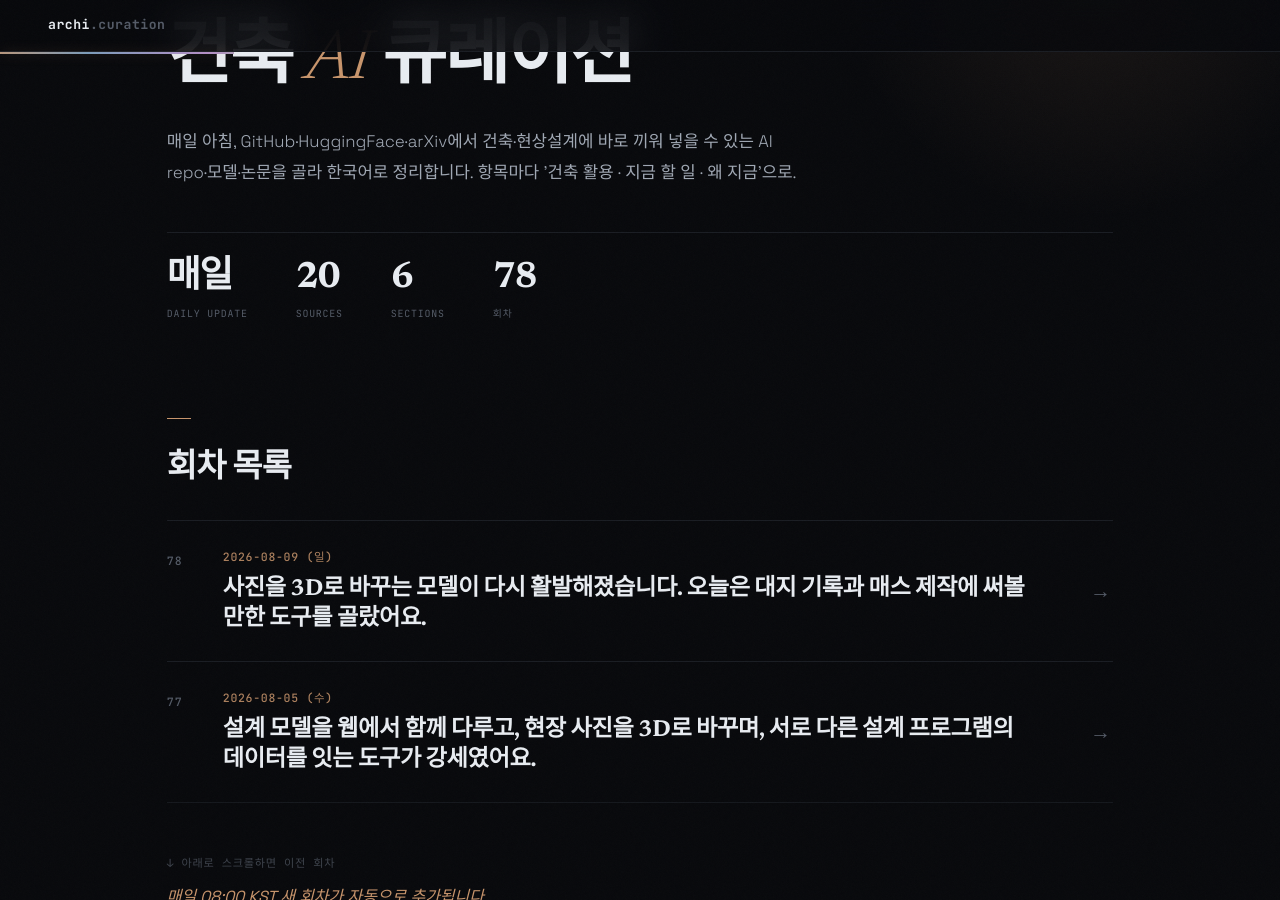
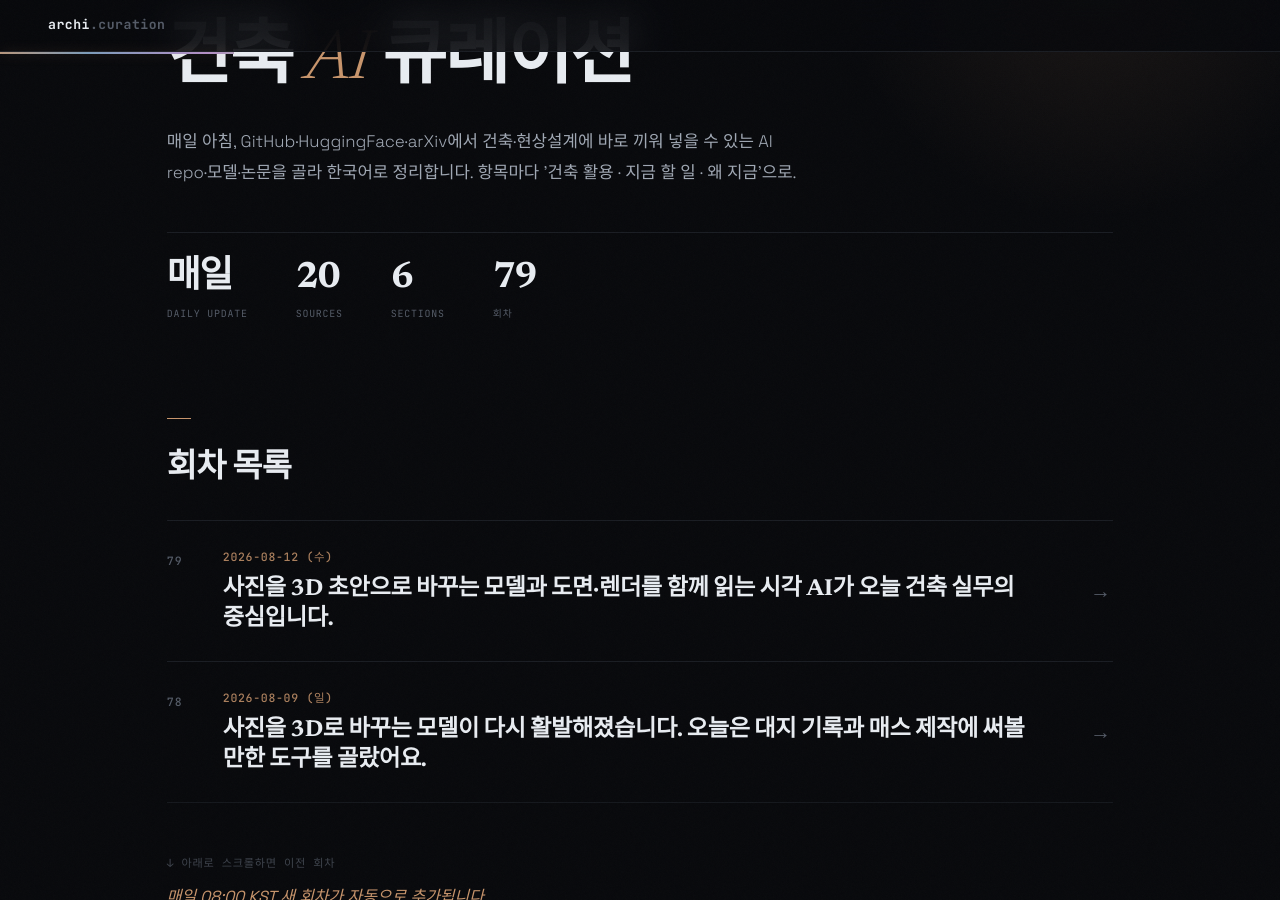
Before and after one commit to ghkch5gh-jpg/ainews-curation, a Jekyll site: the page built from index.md, in a window 1280 px wide and 900 px high, scrolled down 190 px. Built offline with Jekyll 4.4.1, drawn with Linux system fonts in a browser that asks for light colours; some web fonts are replaced.

Commit message:
daily: 2026-08-12

```diff
--- /dev/null
+++ b/2026-08-12_수.md
@@ -0,0 +1,201 @@
+---
+title: 2026-08-12 (수)
+eyebrow: ARCH · AI CURATION
+hero_title: "2026 · 08 · 12 <em>(수)</em>"
+description: "사진을 3D 초안으로 바꾸는 모델과 도면·렌더를 함께 읽는 시각 AI가 오늘 건축 실무의 중심입니다."
+summary: 사진을 3D 초안으로 바꾸는 모델과 도면·렌더를 함께 읽는 시각 AI가 오늘 건축 실무의 중심입니다.
+---
+
+<div class="news">
+<section class="news-flow-sec reveal"><h2 class="news-flow__t">이번 회차 흐름</h2><div class="news-flow"><p>안녕하세요! 오늘은 사진과 렌더를 3D 검토 자료로 바꾸는 도구가 눈에 띕니다. 가벼운 모델도 늘어서 고성능 장비 없이 시험할 선택지가 생겼어요. 도면과 설명문을 함께 읽는 AI는 설계안 비교표나 검토 메모를 만드는 데 써볼 만합니다. 반면 오늘 공개된 논문 목록에서는 코드 저장소가 확인된 건축 관련 연구가 없어 제외했어요. 새 기술을 바로 설계 원본에 적용하기보다 작은 가구나 한 개 실부터 시험하는 편이 안전합니다.</p></div></section>
+<section class="news-sec">
+<h2 class="news-sec__t">오늘의 헤드라인</h2>
+<article class="ni reveal">
+  <header class="ni__h">
+    <span class="ni__n">01</span>
+    <a class="ni__t" href="https://huggingface.co/stabilityai/stable-point-aware-3d" target="_blank" rel="noopener">사진의 형태를 읽는 Stable Point-Aware 3D <span class="ni__arrow">↗</span></a>
+    <span class="ni__tr"><span class="ni__src">HuggingFace</span><span class="ni__score">8/10</span></span>
+  </header>
+  <p class="ni__body">이미지를 입력해 3D 결과를 만드는 Image-to-3D 모델입니다. 다만 발췌문만으로 단일 사진에서 앞뒤 관계를 추론하는 방식이나 특정 대상에 대한 적합성, 결과물의 정밀도는 확인할 수 없습니다.</p>
+  <ul class="ni__pts"><li>사진 한 장을 3D 형태 초안으로 변환</li><li>가구·조형물·입면 요소의 빠른 비교에 적합</li><li>치수와 면 상태는 CAD에서 다시 확인해야 함</li></ul>
+  <div class="ni__meta">
+    <div class="ni__row"><dt>얻는 것</dt><dd>사진 기반 3D 생성 가능성을 시험해볼 수 있습니다. 건축 설계 활용성과 결과물의 형식·정확도는 별도로 검증해야 합니다.</dd></div>
+    <div class="ni__row ni__row--do"><dt>지금 할 일</dt><dd><p class="ni__do-text"><code class="ni__code">git clone https://huggingface.co/stabilityai/stable-point-aware-3d</code> 후 예제 이미지로 출력 형식과 품질을 확인하세요.</p></dd></div>
+    <div class="ni__row ni__row--why"><dt>왜 지금</dt><dd>사진 기반 3D 생성이 단순한 정면 복원을 넘어 깊이와 가려진 형태를 함께 추정하는 방향으로 발전하고 있습니다.</dd></div>
+  </div>
+  <footer class="ni__f"><span class="ni__verified">✓ 원문 대조</span><a class="ni__story" href="https://huggingface.co/stabilityai/stable-point-aware-3d" target="_blank" rel="noopener">스토리 →</a></footer>
+</article>
+<article class="ni reveal">
+  <header class="ni__h">
+    <span class="ni__n">02</span>
+    <a class="ni__t" href="https://huggingface.co/ChrisColeTech/Pixal3D-GGUF" target="_blank" rel="noopener">작은 장비용 Pixal3D 압축판 <span class="ni__arrow">↗</span></a>
+    <span class="ni__tr"><span class="ni__src">HuggingFace</span><span class="ni__score">8/10</span></span>
+  </header>
+  <p class="ni__body">Pixal3D의 양자화된 GGUF 배포판으로 표시된 Image-to-3D 모델입니다. 메시와 PBR 생성 관련 태그도 붙어 있습니다. 구체적인 메모리 절감량과 원본 대비 품질 차이는 발췌문만으로 확인할 수 없습니다.</p>
+  <ul class="ni__pts"><li>사진 기반 3D 모델을 가벼운 형식으로 제공</li><li>설계 이미지를 외부에 올리지 않는 시험 가능</li><li>원본 모델과 결과 품질 비교 필요</li></ul>
+  <div class="ni__meta">
+    <div class="ni__row"><dt>얻는 것</dt><dd>로컬 환경에서 이미지 기반 3D 생성과 메시·PBR 출력 가능성을 시험해볼 수 있습니다. 장비별 메모리 사용량과 결과 품질은 직접 측정해야 해요.</dd></div>
+    <div class="ni__row ni__row--do"><dt>지금 할 일</dt><dd><p class="ni__do-text"><code class="ni__code">git clone https://huggingface.co/ChrisColeTech/Pixal3D-GGUF</code> 후 작은 가구 이미지로 메모리 사용량, 생성 시간, 출력 형식을 기록하세요.</p></dd></div>
+    <div class="ni__row ni__row--why"><dt>왜 지금</dt><dd>3D 생성 모델의 크기를 줄인 배포판이 빠르게 늘면서 소규모 설계사무소도 로컬 실험을 시작하기 쉬워지고 있습니다.</dd></div>
+  </div>
+  <footer class="ni__f"><span class="ni__verified">✓ 원문 대조</span><a class="ni__story" href="https://huggingface.co/ChrisColeTech/Pixal3D-GGUF" target="_blank" rel="noopener">스토리 →</a></footer>
+</article>
+<article class="ni reveal">
+  <header class="ni__h">
+    <span class="ni__n">03</span>
+    <a class="ni__t" href="https://huggingface.co/meta-models/Muse-Glimmer-30B" target="_blank" rel="noopener">도면과 설명을 함께 읽는 Muse Glimmer <span class="ni__arrow">↗</span></a>
+    <span class="ni__tr"><span class="ni__src">HuggingFace</span><span class="ni__score">7/10</span></span>
+  </header>
+  <p class="ni__body">30B 규모로 표시된 Muse Glimmer 모델입니다. 채팅 템플릿에는 이미지와 영상 입력을 나타내는 항목이 포함돼 있습니다. 도면 판독, 설계설명서 대조, 법규 검토 능력은 발췌문만으로 확인할 수 없습니다.</p>
+  <ul class="ni__pts"><li>이미지와 문장을 한 번에 검토</li><li>도면 주석·렌더·설명서 사이의 차이 탐색 가능</li><li>면적과 법규 판단에는 별도 계산 절차 필요</li></ul>
+  <div class="ni__meta">
+    <div class="ni__row"><dt>얻는 것</dt><dd>이미지와 문장을 함께 입력하는 실험 후보로 검토할 수 있습니다. 건축 도면 검토에 쓸 수 있는지는 대표 도면과 정답을 준비해 별도로 평가해야 합니다.</dd></div>
+    <div class="ni__row ni__row--do"><dt>지금 할 일</dt><dd><p class="ni__do-text"><code class="ni__code">git clone https://huggingface.co/meta-models/Muse-Glimmer-30B</code> 후 이미지와 설명문을 함께 입력할 수 있는지부터 확인하세요.</p></dd></div>
+    <div class="ni__row ni__row--why"><dt>왜 지금</dt><dd>시각 AI가 사진 설명을 넘어 문서와 도면을 함께 읽는 쪽으로 이동하면서 설계 검수 활용 가능성이 커지고 있습니다.</dd></div>
+  </div>
+  <footer class="ni__f"><span class="ni__verified">✓ 원문 대조</span><a class="ni__story" href="https://huggingface.co/meta-models/Muse-Glimmer-30B" target="_blank" rel="noopener">스토리 →</a></footer>
+</article>
+<article class="ni reveal">
+  <header class="ni__h">
+    <span class="ni__n">04</span>
+    <a class="ni__t" href="https://huggingface.co/Lightricks/LTX-2.5" target="_blank" rel="noopener">정지 렌더를 발표 영상으로 만드는 LTX 2.5 <span class="ni__arrow">↗</span></a>
+    <span class="ni__tr"><span class="ni__src">HuggingFace</span><span class="ni__score">7/10</span></span>
+  </header>
+  <p class="ni__body">이미지를 영상으로 만드는 Image-to-Video 모델입니다. 텍스트·영상·오디오를 다루는 여러 태그도 표시돼 있습니다. 정지 렌더에 카메라 이동을 적용할 수 있는지와 건축 형태의 일관성은 실제 실행으로 확인해야 합니다.</p>
+  <ul class="ni__pts"><li>정지 렌더를 짧은 동영상으로 변환</li><li>발표용 카메라 이동 시안 제작 가능</li><li>건축 요소가 변형되는 장면은 반드시 제외</li></ul>
+  <div class="ni__meta">
+    <div class="ni__row"><dt>얻는 것</dt><dd>정지 이미지 기반 영상 제작 가능성을 시험할 수 있습니다. 설계 표현에 사용할 경우 프레임마다 원본 형태가 유지되는지 검토해야 해요.</dd></div>
+    <div class="ni__row ni__row--do"><dt>지금 할 일</dt><dd><p class="ni__do-text"><code class="ni__code">git clone https://huggingface.co/Lightricks/LTX-2.5</code> 후 저해상도 이미지로 짧은 영상 생성부터 시험하세요.</p></dd></div>
+    <div class="ni__row ni__row--why"><dt>왜 지금</dt><dd>영상 모델이 빠르게 갱신되면서 렌더 한 장만으로도 발표 연출을 미리 검토할 수 있게 됐습니다.</dd></div>
+  </div>
+  <footer class="ni__f"><span class="ni__verified">✓ 원문 대조</span><a class="ni__story" href="https://huggingface.co/Lightricks/LTX-2.5" target="_blank" rel="noopener">스토리 →</a></footer>
+</article>
+<article class="ni reveal">
+  <header class="ni__h">
+    <span class="ni__n">05</span>
+    <a class="ni__t" href="https://huggingface.co/mistralai/Shieldstral-1.0-3B" target="_blank" rel="noopener">출력 위험을 거르는 Shieldstral 1.0 <span class="ni__arrow">↗</span></a>
+    <span class="ni__tr"><span class="ni__src">HuggingFace</span><span class="ni__score">6/10</span></span>
+  </header>
+  <p class="ni__body">이름상 Shieldstral 1.0의 3B 모델이며, 설정에는 Mistral3 계열 구조가 표시돼 있습니다. 그러나 발췌문에는 안전성 검사 기능이나 지원하는 위험 기준에 관한 설명이 없어 구체적인 용도를 검증할 수 없습니다.</p>
+  <ul class="ni__pts"><li>AI 답변을 사전에 정한 기준으로 검사</li><li>근거 없는 단정과 민감정보 표시 가능</li><li>법규 원문과 판정 규칙은 사용자가 제공해야 함</li></ul>
+  <div class="ni__meta">
+    <div class="ni__row"><dt>얻는 것</dt><dd>출력 안전성 검사 모델인지 확인하려면 전체 모델 카드와 지원 정책 분류를 먼저 살펴봐야 합니다. 건축법이나 개인정보 검사를 수행한다고 단정할 근거는 현재 발췌문에 없습니다.</dd></div>
+    <div class="ni__row ni__row--do"><dt>지금 할 일</dt><dd><p class="ni__do-text"><code class="ni__code">git clone https://huggingface.co/mistralai/Shieldstral-1.0-3B</code> 후 모델 카드에서 지원하는 안전성 분류와 입력 형식을 확인하세요.</p></dd></div>
+    <div class="ni__row ni__row--why"><dt>왜 지금</dt><dd>설계사무소에서 AI 사용 범위가 넓어질수록 생성 기능만큼 잘못된 답을 막는 장치가 중요해지고 있습니다.</dd></div>
+  </div>
+  <footer class="ni__f"><span class="ni__verified"></span><a class="ni__story" href="https://huggingface.co/mistralai/Shieldstral-1.0-3B" target="_blank" rel="noopener">스토리 →</a></footer>
+</article>
+</section>
+<section class="news-sec">
+<h2 class="news-sec__t">모델 · 데이터셋</h2>
+<article class="ni reveal">
+  <header class="ni__h">
+    <span class="ni__n">06</span>
+    <a class="ni__t" href="https://huggingface.co/inclusionAI/Ling-3.0-flash" target="_blank" rel="noopener">빠른 문서 분류용 Ling 3.0 Flash <span class="ni__arrow">↗</span></a>
+    <span class="ni__tr"><span class="ni__src">HuggingFace</span><span class="ni__score">5/10</span></span>
+  </header>
+  <p class="ni__body">Ling 3.0 Flash라는 이름의 대화형 모델이며, 발췌된 채팅 템플릿에는 사고 옵션과 도구 호출 지원이 표시돼 있습니다. 긴 문서의 분류·요약 성능이나 공모지침 처리 능력은 발췌문만으로 확인할 수 없습니다.</p>
+  <ul class="ni__pts"><li>긴 지침서의 항목별 분류 가능</li><li>제출물·일정·면적 조건을 표로 정리</li><li>모든 결과에 원문 위치를 붙이는 설정 필요</li></ul>
+  <div class="ni__meta">
+    <div class="ni__row"><dt>얻는 것</dt><dd>문서 정리 후보 모델로 시험할 수 있지만, 긴 문맥 지원 범위와 요약 정확도는 별도 평가가 필요합니다.</dd></div>
+    <div class="ni__row ni__row--do"><dt>지금 할 일</dt><dd><p class="ni__do-text"><code class="ni__code">git clone https://huggingface.co/inclusionAI/Ling-3.0-flash</code> 후 짧은 지침서 일부로 요약 정확도와 근거 문장 제시 여부를 시험하세요.</p></dd></div>
+    <div class="ni__row ni__row--why"><dt>왜 지금</dt><dd>속도를 앞세운 대형 언어 모델이 늘면서 긴 설계지침을 여러 번 비교하는 작업에 선택지가 많아졌습니다.</dd></div>
+  </div>
+  <footer class="ni__f"><span class="ni__verified">✓ 원문 대조</span><a class="ni__story" href="https://huggingface.co/inclusionAI/Ling-3.0-flash" target="_blank" rel="noopener">스토리 →</a></footer>
+</article>
+<article class="ni reveal">
+  <header class="ni__h">
+    <span class="ni__n">07</span>
+    <a class="ni__t" href="https://huggingface.co/inclusionAI/Ling-3.0-tiny" target="_blank" rel="noopener">노트북 시험용 Ling 3.0 Tiny <span class="ni__arrow">↗</span></a>
+    <span class="ni__tr"><span class="ni__src">HuggingFace</span><span class="ni__score">5/10</span></span>
+  </header>
+  <p class="ni__body">Ling 3.0 Tiny라는 이름의 대화형 모델입니다. 발췌된 채팅 템플릿에는 사고 옵션과 도구 호출 지원이 표시돼 있지만, 모델 크기와 노트북 실행 성능은 확인되지 않습니다.</p>
+  <ul class="ni__pts"><li>작은 장비에서 반복 문서 작업 시험 가능</li><li>실 이름·파일명·회의 메모 정리에 적합</li><li>복잡한 설계 판단에는 사용하지 않는 편이 안전</li></ul>
+  <div class="ni__meta">
+    <div class="ni__row"><dt>얻는 것</dt><dd>간단한 텍스트 정리 작업의 후보로 시험할 수 있습니다. 외부 전송 없이 실행 가능한지와 필요한 메모리는 실제 실행 환경에서 확인해야 합니다.</dd></div>
+    <div class="ni__row ni__row--do"><dt>지금 할 일</dt><dd><p class="ni__do-text"><code class="ni__code">git clone https://huggingface.co/inclusionAI/Ling-3.0-tiny</code> 후 회의 메모 정리 품질과 메모리 사용량을 측정하세요.</p></dd></div>
+    <div class="ni__row ni__row--why"><dt>왜 지금</dt><dd>작은 모델도 단순 사무 작업에는 충분해지면서 모든 일을 거대한 AI에 맡길 필요가 줄고 있습니다.</dd></div>
+  </div>
+  <footer class="ni__f"><span class="ni__verified">✓ 원문 대조</span><a class="ni__story" href="https://huggingface.co/inclusionAI/Ling-3.0-tiny" target="_blank" rel="noopener">스토리 →</a></footer>
+</article>
+<article class="ni reveal">
+  <header class="ni__h">
+    <span class="ni__n">08</span>
+    <a class="ni__t" href="https://huggingface.co/endless-frontier/BigBang-v1" target="_blank" rel="noopener">이미지 검토용 BigBang v1 <span class="ni__arrow">↗</span></a>
+    <span class="ni__tr"><span class="ni__src">HuggingFace</span><span class="ni__score">5/10</span></span>
+  </header>
+  <p class="ni__body">채팅 템플릿상 이미지와 영상 입력을 받을 수 있는 BigBang v1 모델입니다. 이미지 설명이나 렌더 검토의 정확도, 작은 문자 판독 능력은 발췌문만으로 확인할 수 없습니다.</p>
+  <ul class="ni__pts"><li>렌더와 설계 설명을 함께 비교</li><li>화면에 보이는 요소의 누락 검사 가능</li><li>작은 문자와 치수 판독 성능은 미확인</li></ul>
+  <div class="ni__meta">
+    <div class="ni__row"><dt>얻는 것</dt><dd>이미지와 문장을 함께 입력하는 검토 실험에 사용할 수 있는지 평가해볼 수 있습니다. 건축 이미지 판독 능력은 정답이 있는 자료로 직접 채점해야 합니다.</dd></div>
+    <div class="ni__row ni__row--do"><dt>지금 할 일</dt><dd><p class="ni__do-text"><code class="ni__code">git clone https://huggingface.co/endless-frontier/BigBang-v1</code> 후 이미지 한 장과 확인 항목을 입력해 지원 여부와 결과 정확도를 점검하세요.</p></dd></div>
+    <div class="ni__row ni__row--why"><dt>왜 지금</dt><dd>범용 시각 AI가 계속 공개되면서 건축 도면과 렌더에 맞는 모델을 비교 시험할 시점입니다.</dd></div>
+  </div>
+  <footer class="ni__f"><span class="ni__verified">✓ 원문 대조</span><a class="ni__story" href="https://huggingface.co/endless-frontier/BigBang-v1" target="_blank" rel="noopener">스토리 →</a></footer>
+</article>
+<article class="ni reveal">
+  <header class="ni__h">
+    <span class="ni__n">09</span>
+    <a class="ni__t" href="https://huggingface.co/deepgrove/maple-preview" target="_blank" rel="noopener">가벼운 글쓰기 모델 Maple Preview <span class="ni__arrow">↗</span></a>
+    <span class="ni__tr"><span class="ni__src">HuggingFace</span><span class="ni__score">4/10</span></span>
+  </header>
+  <p class="ni__body">Maple Preview라는 이름의 대화형 모델이며, 발췌된 채팅 템플릿에는 도구 호출 형식이 포함돼 있습니다. 설명문 작성이나 문서 편집에 특화됐다는 근거는 발췌문에서 확인되지 않습니다.</p>
+  <ul class="ni__pts"><li>설계 메모를 여러 길이의 설명문으로 변환</li><li>패널 문장과 발표 대본의 말투 통일 가능</li><li>면적·재료·법규 정보는 원본에서 확인</li></ul>
+  <div class="ni__meta">
+    <div class="ni__row"><dt>얻는 것</dt><dd>문장 요약과 길이 조절 작업에 쓸 수 있는지는 직접 시험해야 합니다. 건축 전문 지식이나 사실 정확도도 별도로 검증해야 해요.</dd></div>
+    <div class="ni__row ni__row--do"><dt>지금 할 일</dt><dd><p class="ni__do-text"><code class="ni__code">git clone https://huggingface.co/deepgrove/maple-preview</code> 후 확정된 메모를 여러 길이로 줄이는 시험을 진행하세요.</p></dd></div>
+    <div class="ni__row ni__row--why"><dt>왜 지금</dt><dd>화려한 생성보다 작고 구체적인 문서 작업을 맡기는 모델이 실무에서는 더 안정적인 선택이 될 수 있습니다.</dd></div>
+  </div>
+  <footer class="ni__f"><span class="ni__verified"></span><a class="ni__story" href="https://huggingface.co/deepgrove/maple-preview" target="_blank" rel="noopener">스토리 →</a></footer>
+</article>
+<article class="ni reveal">
+  <header class="ni__h">
+    <span class="ni__n">10</span>
+    <a class="ni__t" href="https://huggingface.co/drbaph/MiniMax-H3-Turbo-Lora-ComfyUI" target="_blank" rel="noopener">영상과 문장을 함께 다루는 MiniMax H3 <span class="ni__arrow">↗</span></a>
+    <span class="ni__tr"><span class="ni__src">HuggingFace</span><span class="ni__score">5/10</span></span>
+  </header>
+  <p class="ni__body">MiniMax H3용으로 표시된 Text-to-Video LoRA 어댑터이며 ComfyUI 관련 태그가 붙어 있습니다. 발췌문에는 이미지 입력 지원이나 카메라 이동·시간대 변화 기능이 명시돼 있지 않습니다.</p>
+  <ul class="ni__pts"><li>상자 연결 방식으로 영상 생성 순서 구성</li><li>카메라 이동·시간대 변화 시안에 활용</li><li>창호와 구조선의 프레임별 변형 검사 필요</li></ul>
+  <div class="ni__meta">
+    <div class="ni__row"><dt>얻는 것</dt><dd>ComfyUI에서 텍스트 기반 영상 생성 효과를 조정하는 용도로 시험할 수 있습니다. 렌더 이미지를 직접 움직이는 용도인지는 별도로 확인해야 합니다.</dd></div>
+    <div class="ni__row ni__row--do"><dt>지금 할 일</dt><dd><p class="ni__do-text"><code class="ni__code">git clone https://huggingface.co/drbaph/MiniMax-H3-Turbo-Lora-ComfyUI</code> 후 필요한 기반 모델과 ComfyUI 적용 방법을 모델 카드에서 확인하세요.</p></dd></div>
+    <div class="ni__row ni__row--why"><dt>왜 지금</dt><dd>영상 생성 모델을 원하는 표현에 맞게 가볍게 조정한 배포판이 빠르게 늘고 있습니다.</dd></div>
+  </div>
+  <footer class="ni__f"><span class="ni__verified">✓ 원문 대조</span><a class="ni__story" href="https://huggingface.co/drbaph/MiniMax-H3-Turbo-Lora-ComfyUI" target="_blank" rel="noopener">스토리 →</a></footer>
+</article>
+</section>
+<section class="news-sec">
+<h2 class="news-sec__t">개발 툴</h2>
+<article class="ni reveal">
+  <header class="ni__h">
+    <span class="ni__n">11</span>
+    <a class="ni__t" href="https://huggingface.co/unsloth/Muse-Glimmer-30B-GGUF" target="_blank" rel="noopener">로컬 실행용 Muse Glimmer GGUF <span class="ni__arrow">↗</span></a>
+    <span class="ni__tr"><span class="ni__src">HuggingFace</span><span class="ni__score">6/10</span></span>
+  </header>
+  <p class="ni__body">Muse Glimmer 30B의 GGUF 배포판으로 표시된 저장소입니다. 채팅 템플릿에는 이미지·영상·텍스트 입력 항목이 포함돼 있습니다. 실제 로컬 실행 요건과 제공되는 양자화 종류는 발췌문만으로 확인할 수 없습니다.</p>
+  <ul class="ni__pts"><li>외부 업로드 없이 시각 자료 검토 가능</li><li>압축 단계별 파일을 골라 장비에 맞출 수 있음</li><li>메모리와 응답 속도 사전 측정 필요</li></ul>
+  <div class="ni__meta">
+    <div class="ni__row"><dt>얻는 것</dt><dd>이미지와 문장을 다루는 GGUF 모델의 로컬 실행 가능성을 검토할 수 있습니다. 보안 효과와 필요한 메모리는 실행 방식과 장비 조건을 확인한 뒤 판단해야 해요.</dd></div>
+    <div class="ni__row ni__row--do"><dt>지금 할 일</dt><dd><p class="ni__do-text"><code class="ni__code">git clone https://huggingface.co/unsloth/Muse-Glimmer-30B-GGUF</code> 후 제공 파일과 실행 도구, 각 파일의 메모리 요구량을 확인하세요.</p></dd></div>
+    <div class="ni__row ni__row--why"><dt>왜 지금</dt><dd>보안 때문에 외부 AI 사용이 어려운 설계사무소에서 로컬 시각 모델의 가치가 커지고 있습니다.</dd></div>
+  </div>
+  <footer class="ni__f"><span class="ni__verified">✓ 원문 대조</span><a class="ni__story" href="https://huggingface.co/unsloth/Muse-Glimmer-30B-GGUF" target="_blank" rel="noopener">스토리 →</a></footer>
+</article>
+<article class="ni reveal">
+  <header class="ni__h">
+    <span class="ni__n">12</span>
+    <a class="ni__t" href="https://huggingface.co/meta-models/Muse-Glimmer-30B-GGUF" target="_blank" rel="noopener">공식 Muse Glimmer 압축판 <span class="ni__arrow">↗</span></a>
+    <span class="ni__tr"><span class="ni__src">HuggingFace</span><span class="ni__score">6/10</span></span>
+  </header>
+  <p class="ni__body">meta-models 계정에서 제공하는 Muse Glimmer 30B의 GGUF 저장소입니다. 채팅 템플릿에는 이미지·영상·텍스트 입력 항목이 포함돼 있지만, 발췌문만으로 공식 배포판 여부나 제공되는 압축 종류는 확인할 수 없습니다.</p>
+  <ul class="ni__pts"><li>장비 성능에 맞는 압축 크기 선택 가능</li><li>원본 모델과 속도·정확도 비교에 적합</li><li>작은 도면 문자 인식 저하 여부 확인 필요</li></ul>
+  <div class="ni__meta">
+    <div class="ni__row"><dt>얻는 것</dt><dd>서로 다른 GGUF 파일이 제공된다면 같은 입력으로 속도와 품질을 비교할 수 있습니다. 도면 검토 성능과 압축에 따른 품질 변화는 직접 측정해야 해요.</dd></div>
+    <div class="ni__row ni__row--do"><dt>지금 할 일</dt><dd><p class="ni__do-text"><code class="ni__code">git clone https://huggingface.co/meta-models/Muse-Glimmer-30B-GGUF</code> 후 실제 제공 파일과 양자화 종류를 확인한 다음 동일한 입력으로 비교하세요.</p></dd></div>
+    <div class="ni__row ni__row--why"><dt>왜 지금</dt><dd>시각 모델의 압축판이 공식적으로 제공되면서 사무실 장비 기준을 세우기 쉬워졌습니다.</dd></div>
+  </div>
+  <footer class="ni__f"><span class="ni__verified">✓ 원문 대조</span><a class="ni__story" href="https://huggingface.co/meta-models/Muse-Glimmer-30B-GGUF" target="_blank" rel="noopener">스토리 →</a></footer>
+</article>
+</section>
+<div class="news-outro"><span class="news-outro__t">맺음말</span><p>오늘 흐름은 멋진 이미지를 만드는 단계를 넘어, 그 이미지를 돌려보고 검토할 수 있는 자료로 바꾸는 쪽에 가깝습니다. 아직 치수와 법규를 믿고 맡길 수준은 아니지만, 초기 대안 비교에 드는 손품은 분명히 줄어들고 있어요. 작은 시험을 거쳐 쓸 수 있는 범위를 차분히 넓혀가면 좋겠습니다.</p></div>
+</div>
--- a/index.md
+++ b/index.md
@@ -10,12 +10,13 @@ stats:
     lbl: "Sources"
   - num: "6"
     lbl: "Sections"
-  - num: "78"
+  - num: "79"
     lbl: "회차"
 ---
 
 ## 회차 목록
 
+- [2026-08-12 (수) — 사진을 3D 초안으로 바꾸는 모델과 도면·렌더를 함께 읽는 시각 AI가 오늘 건축 실무의 중심입니다.](2026-08-12_수.html)
 - [2026-08-09 (일) — 사진을 3D로 바꾸는 모델이 다시 활발해졌습니다. 오늘은 대지 기록과 매스 제작에 써볼 만한 도구를 골랐어요.](2026-08-09_일.html)
 - [2026-08-05 (수) — 설계 모델을 웹에서 함께 다루고, 현장 사진을 3D로 바꾸며, 서로 다른 설계 프로그램의 데이터를 잇는 도구가 강세였어요.](2026-08-05_수.html)
 - [2026-08-04 (화) — 사진을 몇 초 만에 3D로 바꾸는 Meshy T2와 도면·현장 사진을 읽는 모델들이 오늘의 중심입니다.](2026-08-04_화.html)
```
